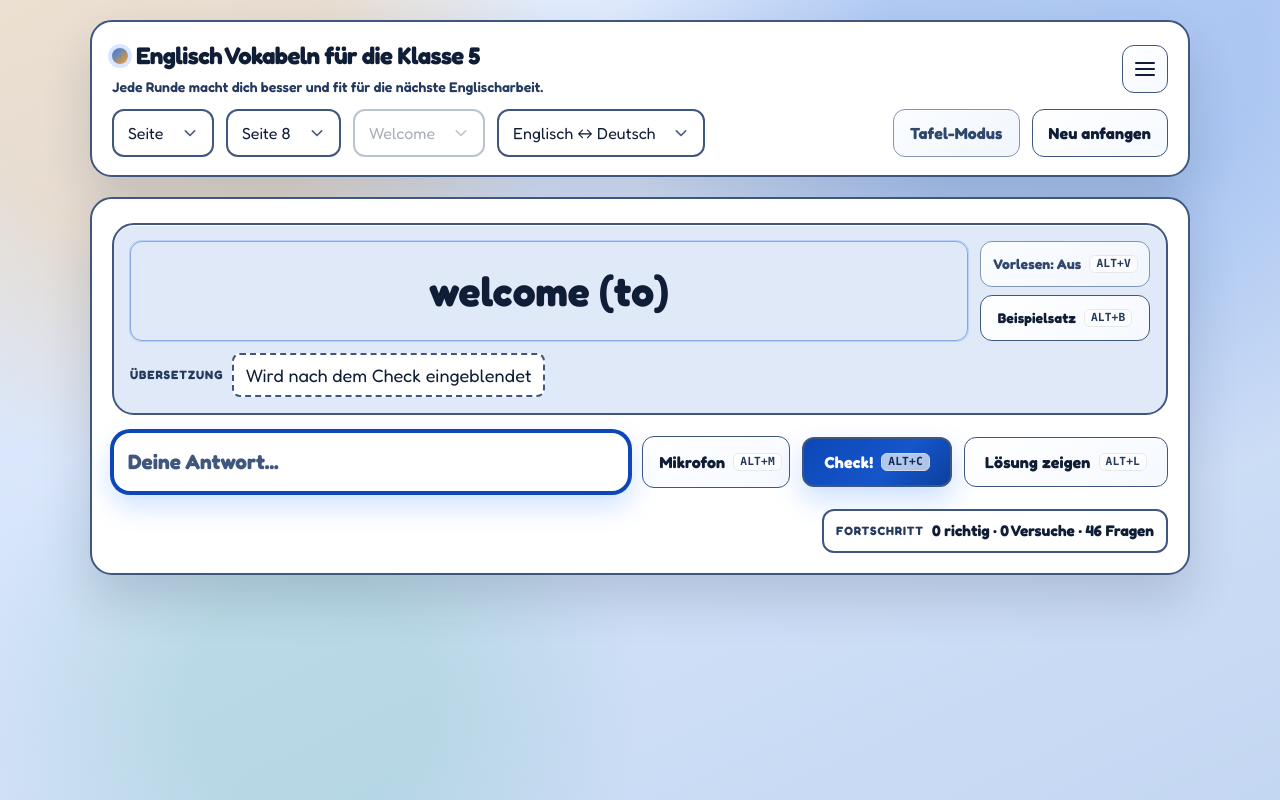
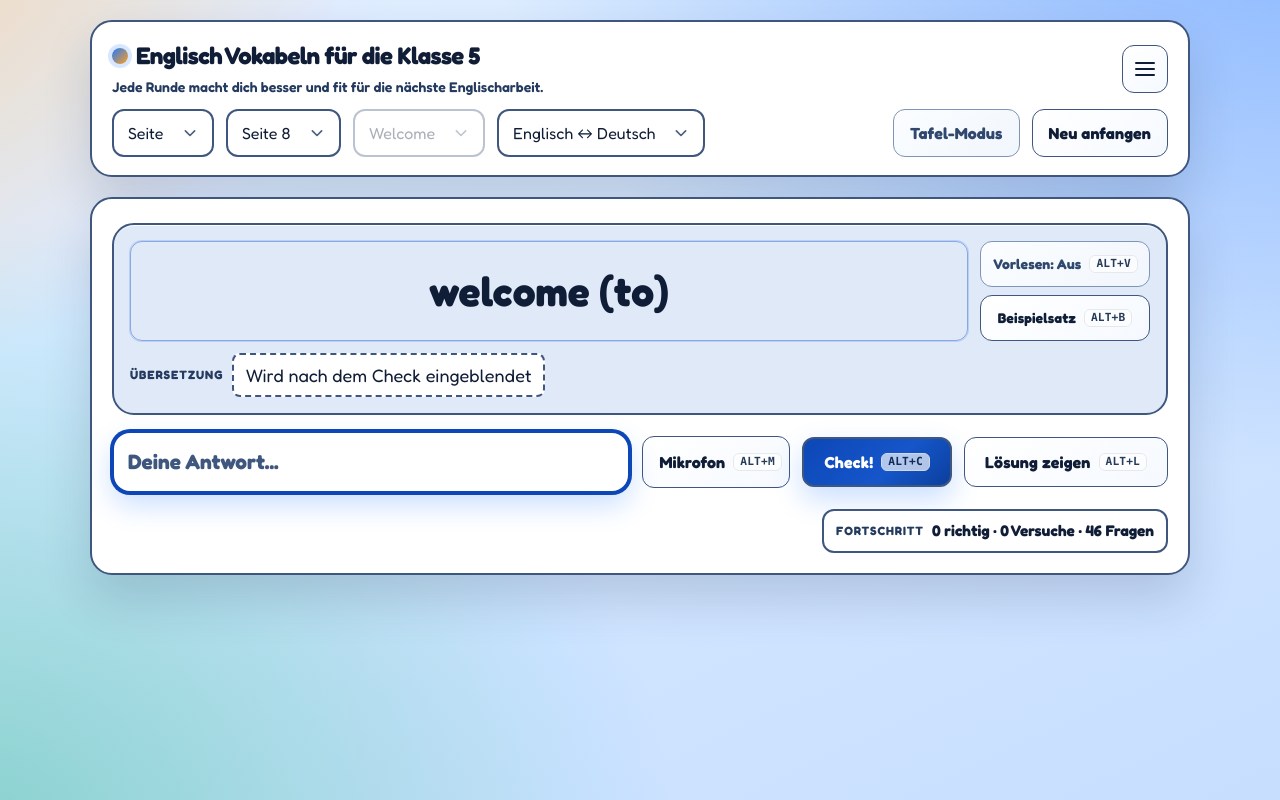
Before and after one commit to marcbey/vocabeln, a React (Vite) app: page / in a window 1280 px wide. Built offline with nearby package versions, Linux system fonts and the light colour scheme.

Commit message:
style(ui): intensify and speed up background gradient drift

```diff
--- a/client/index.css
+++ b/client/index.css
@@ -14,15 +14,34 @@
 
 body {
   @apply min-h-screen m-0 font-display text-text bg-bg antialiased;
+  position: relative;
+  overflow-x: hidden;
+  background: #d7e5fb;
+}
+
+body::before {
+  content: '';
+  position: fixed;
+  inset: -24%;
+  z-index: 0;
+  pointer-events: none;
   background-image:
-    radial-gradient(circle at 12% 8%, rgba(255, 159, 28, 0.2) 0 13%, transparent 30%),
-    radial-gradient(circle at 84% 4%, rgba(42, 109, 219, 0.24) 0 14%, transparent 35%),
-    radial-gradient(circle at 24% 87%, rgba(23, 164, 109, 0.13) 0 10%, transparent 28%),
-    linear-gradient(155deg, #e7f0ff 0%, #d6e4fa 42%, #c4d7f2 100%);
+    radial-gradient(66rem 54rem at 10% 10%, rgba(255, 159, 28, 0.46) 0%, rgba(255, 159, 28, 0) 62%),
+    radial-gradient(72rem 58rem at 86% 8%, rgba(42, 109, 219, 0.5) 0%, rgba(42, 109, 219, 0) 66%),
+    radial-gradient(62rem 54rem at 22% 88%, rgba(23, 164, 109, 0.36) 0%, rgba(23, 164, 109, 0) 65%),
+    linear-gradient(155deg, #e8f1ff 0%, #d6e5fc 46%, #bfd4f3 100%);
+  background-repeat: no-repeat;
+  background-size: 100% 100%;
+  transform: translate3d(-7%, -7%, 0) scale(1.12);
+  animation: backgroundGradientDrift 38s linear infinite alternate;
+  filter: saturate(1.16) contrast(1.05);
+  will-change: transform;
 }
 
 #root {
   @apply min-h-screen flex flex-col px-3 py-4 gap-4 md:px-5 md:py-5 md:gap-5;
+  position: relative;
+  z-index: 1;
 }
 
 button:focus-visible,
@@ -234,6 +253,16 @@ input::placeholder {
   }
 }
 
+@keyframes backgroundGradientDrift {
+  0% {
+    transform: translate3d(-7%, -7%, 0) scale(1.12);
+  }
+
+  100% {
+    transform: translate3d(7%, 7%, 0) scale(1.12);
+  }
+}
+
 @media (prefers-reduced-motion: reduce) {
   *,
   *::before,
```
Also changed, not shown: specs/UI_UX_SPEC.md (+2 -0 lines).
